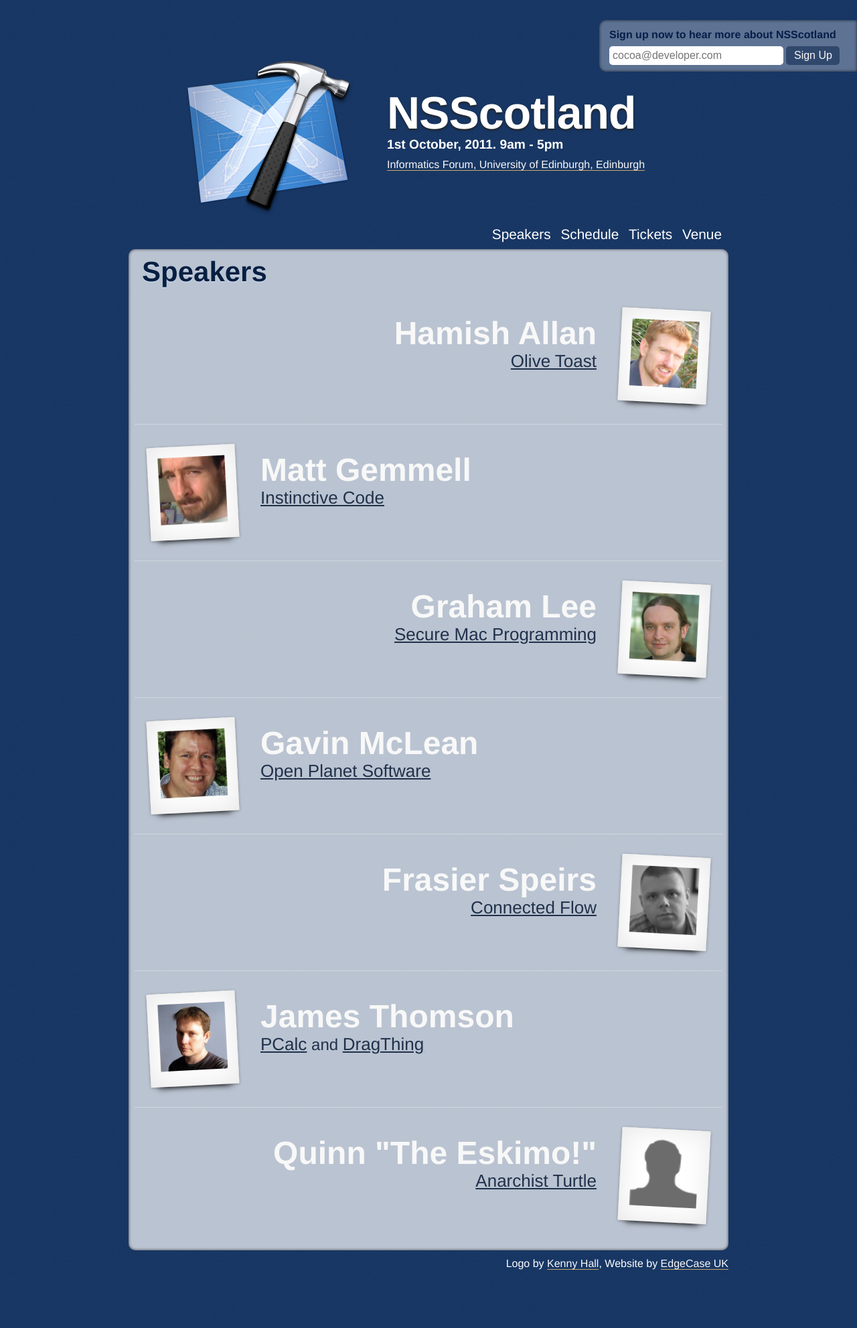
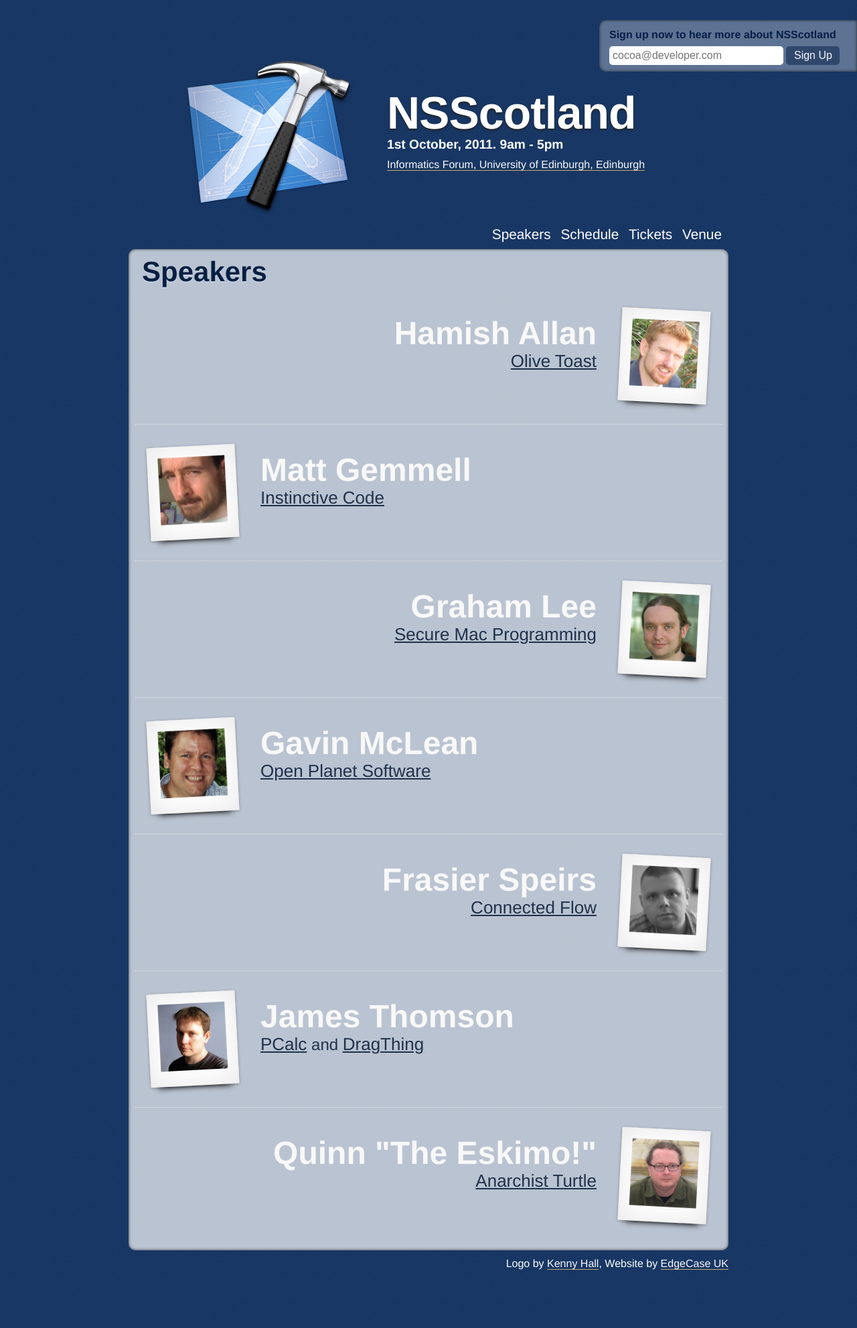
Before and after one commit to acf/nsscotland, a Jekyll site: the page built from index.html, in a window 1280 px wide. Shown: the whole page at 67% size. Built offline with Jekyll 4.4.1, drawn with Linux system fonts in a browser that asks for light colours.

Commit message:
Added Quinn

```diff
--- a/index.html
+++ b/index.html
@@ -73,7 +73,7 @@
 
 <div class="speaker">
   <div class="image drop-shadow lifted rotated">
-    <div><img src="images/placeholder.png"></div>
+    <div><img src="images/quinn.png"></div>
   </div>
 
   <div class="info">
```
Also changed, not shown: images/quinn.png (added), 2 other files.
